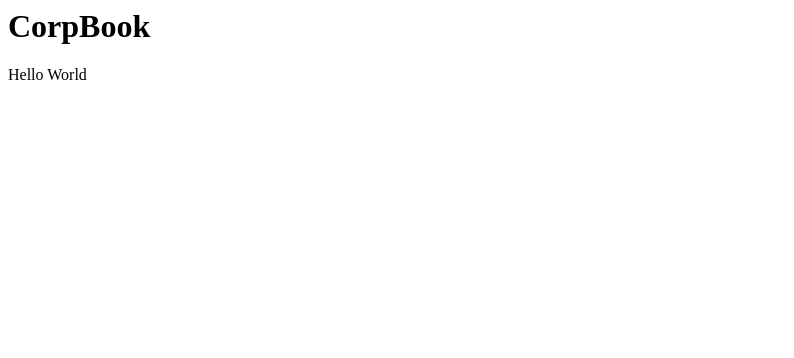
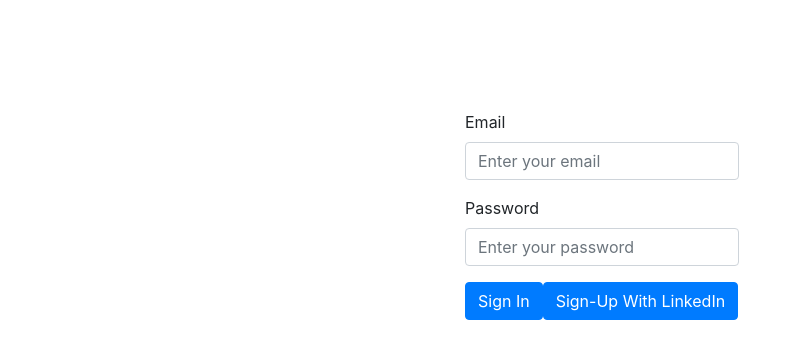
Before and after one commit to houta483/CorpBook, a React app: page / in a window 1280 px wide. Shown: the top 358 px of the page, without its empty margins (0-794 px from the left). Built offline with nearby package versions, Linux system fonts and the light colour scheme.

Commit message:
Changes with login

```diff
--- a/client/App.js
+++ b/client/App.js
@@ -1,15 +1,15 @@
 import React, { Component } from 'react';
-
+import {Button} from 'react-bootstrap';
+import Login from './components/Login.js';
 
 class App extends Component {
-    constructor(props) {
-      super(props);
-      this.state = {};
-    }
 
+//logic for conditional rendering
     render() {
         return (
-            <div>Hello World</div>
+            <div className="App">
+                <Login/>
+            </div>
         )
     }
 }
--- /dev/null
+++ b/client/components/Login.css
@@ -0,0 +1,8 @@
+.Login{
+
+    margin: 0 auto;
+    margin-top: 70px;
+    max-width: 400px;
+    padding: 40px 40px;
+    background: #fff;
+}
--- /dev/null
+++ b/client/components/Login.js
@@ -0,0 +1,108 @@
+import React, { Component } from "react";
+import { Row, Form, FormGroup, FormControl, FormLabel, Button, HelpBlock } from 'react-bootstrap';
+import { isEmail, isEmpty, isLength, isContainWhiteSpace } from './validator.js';
+import './Login.css'
+class Login extends Component {
+
+    constructor(props) {
+        super(props)
+
+        this.state = {
+            formData: {}, // Contains login form data
+            errors: {}, // Contains login field errors
+            formSubmitted: false, // Indicates submit status of login form
+            loading: false // Indicates in progress state of login form
+        }
+    }
+
+    handleInputChange = (event) => {
+        const target = event.target;
+        const value = target.value;
+        const name = target.name;
+
+        let { formData } = this.state;
+        formData[name] = value;
+
+        this.setState({
+            formData: formData
+        });
+    }
+
+    validateLoginForm = (e) => {
+
+        let errors = {};
+        const { formData } = this.state;
+
+        if (isEmpty(formData.email)) {
+            errors.email = "Email can't be blank";
+        } else if (!isEmail(formData.email)) {
+            errors.email = "Please enter a valid email";
+        }
+
+        if (isEmpty(formData.password)) {
+            errors.password = "Password can't be blank";
+        }  else if (isContainWhiteSpace(formData.password)) {
+            errors.password = "Password should not contain white spaces";
+        } else if (!isLength(formData.password, { gte: 6, lte: 16, trim: true })) {
+            errors.password = "Password's length must between 6 to 16";
+        }
+
+        if (isEmpty(errors)) {
+            return true;
+        } else {
+            return errors;
+        }
+    }
+
+    login = (e) => {
+
+        e.preventDefault();
+
+        let errors = this.validateLoginForm();
+
+        if(errors === true){
+            alert("You are successfully signed in...");
+            window.location.reload()
+        } else {
+            this.setState({
+                errors: errors,
+                formSubmitted: true
+            });
+        }
+    }
+
+    render() {
+
+        const { errors, formSubmitted } = this.state;
+
+        return (
+            <div className="Login">
+                <Row>
+                    <form onSubmit={this.login}>
+                        <FormGroup controlId="email" validationstate={ formSubmitted ? (errors.email ? 'error' : 'success') : null }>
+                            <FormLabel>Email</FormLabel>
+                            <FormControl type="text" name="email" placeholder="Enter your email" onChange={this.handleInputChange} />
+                        { errors.email &&
+                            <HelpBlock>{errors.email}</HelpBlock>
+                        }
+                        </FormGroup>
+                        <FormGroup controlId="password" validationstate={ formSubmitted ? (errors.password ? 'error' : 'success') : null }>
+                            <FormLabel>Password</FormLabel>
+                            <FormControl type="password" name="password" placeholder="Enter your password" onChange={this.handleInputChange} />
+                        { errors.password &&
+                            <HelpBlock>{errors.password}</HelpBlock>
+                        }
+                        </FormGroup>
+                        <Button type="submit" bsstyle="secondary"> Sign In</Button>
+                        <Button type="submit" bsstyle="primary">Sign-Up With LinkedIn</Button>
+                    </form>
+
+                </Row>
+            </div>
+        )
+    }
+
+}
+
+
+export default Login;
--- /dev/null
+++ b/client/components/validator.js
@@ -0,0 +1,95 @@
+/**
+ * Chek if email is valid
+ * @prop String email
+ * @returns Boolean
+ */
+export const isEmail = (email) => {
+    const re = /^(([^<>()[\]\\.,;:\s@\"]+(\.[^<>()[\]\\.,;:\s@\"]+)*)|(\".+\"))@((\[[0-9]{1,3}\.[0-9]{1,3}\.[0-9]{1,3}\.[0-9]{1,3}\])|(([a-zA-Z\-0-9]+\.)+[a-zA-Z]{2,}))$/;
+    return re.test(email);
+}
+
+/**
+ * Chek if vatiable is empty
+ * @prop String thing
+ * @returns Boolean
+ */
+export const isEmpty = (thing) => {
+    let empty = false;
+
+    switch (typeof thing) {
+        case 'undefined':
+            empty = true;
+            break;
+        case 'string':
+            if (thing.trim().length === 0) {
+                empty = true;
+            }
+            break;
+        case 'object':
+            if (thing === null) {
+                empty = true;
+            } else if (Object.keys(thing).length === 0) {
+                empty = true;
+            }
+    }
+
+    return empty;
+}
+
+/**
+ * Check length of the string greater than
+ * @prop String|Integer str
+ * @prop boolean|options.trim Trim input before validating
+ * @prop number|options.lt Check if length less than lt
+ * @prop number|options.lte Check if length is less than or equals to lte
+ * @prop number|options.gt Check if length is greater than gt
+ * @prop number|options.gte Check if length is greater than or equals to gte
+ * @returns Boolean
+ */
+export const isLength = (str, options) => {
+
+    if (isEmpty(options)) {
+        throw "Who will provide the options you?"
+    }
+
+    let isValid = true;
+
+    if (['string', 'number'].indexOf(typeof str) === -1) {
+        isValid = false;
+    } else {
+        // Convert to string incase it's number
+        let len = 0;
+
+        if(options.trim){
+            len = str.toString().trim().length;
+        } else {
+            len = str.toString().length;
+        }
+
+        if (typeof options.lt === 'number' && len >= options.lt) {
+            isValid = false;
+        } else if (typeof options.lte === 'number' && len > options.lte) {
+            isValid = false;
+        } else if (typeof options.gt === 'number' && len <= options.gt) {
+            isValid = false;
+        } else if (typeof options.gte === 'number' && len < options.gte) {
+            isValid = false;
+        }
+    }
+
+    return isValid;
+}
+
+/**
+ * Check if string contains whitespaces
+ * @prop String str
+ * @returns Boolean
+ */
+export const isContainWhiteSpace = (str) => {
+
+    if(typeof str === 'string' || typeof str === 'number'){
+        return str.toString().trim().indexOf(' ') !== -1;
+    } else {
+        return false;
+    }
+}
--- a/client/index.js
+++ b/client/index.js
@@ -3,7 +3,7 @@ import { render } from 'react-dom';
 import App from './App.js';
 
 import styles from './style.css'
-
+import Bootstrap from 'bootstrap/dist/css/bootstrap.css'
 render(
   <App />,
   document.getElementById('root')
--- a/client/style.css
+++ b/client/style.css
@@ -0,0 +1,6 @@
+body{
+    margin: 0;
+    padding: 0;
+    font-family: sans-serif;
+    background-color: #F5F5F5;
+}
--- a/index.html
+++ b/index.html
@@ -4,9 +4,13 @@
   <title>CorpBook</title>
 </head>
 <body>
-    <h1>CorpBook</h1>
   <div id="root"></div>
-
+  <link
+  rel="stylesheet"
+  href="https://maxcdn.bootstrapcdn.com/bootstrap/4.3.1/css/bootstrap.min.css"
+  integrity="sha384-ggOyR0iXCbMQv3Xipma34MD+dH/1fQ784/j6cY/iJTQUOhcWr7x9JvoRxT2MZw1T"
+  crossorigin="anonymous"
+/>
   <script src="build/bundle.js"></script>
 
 </body>
```
Also changed, not shown: package.json (+16 -2 lines), 1 other file (tests, documents, lock files or other folders).
